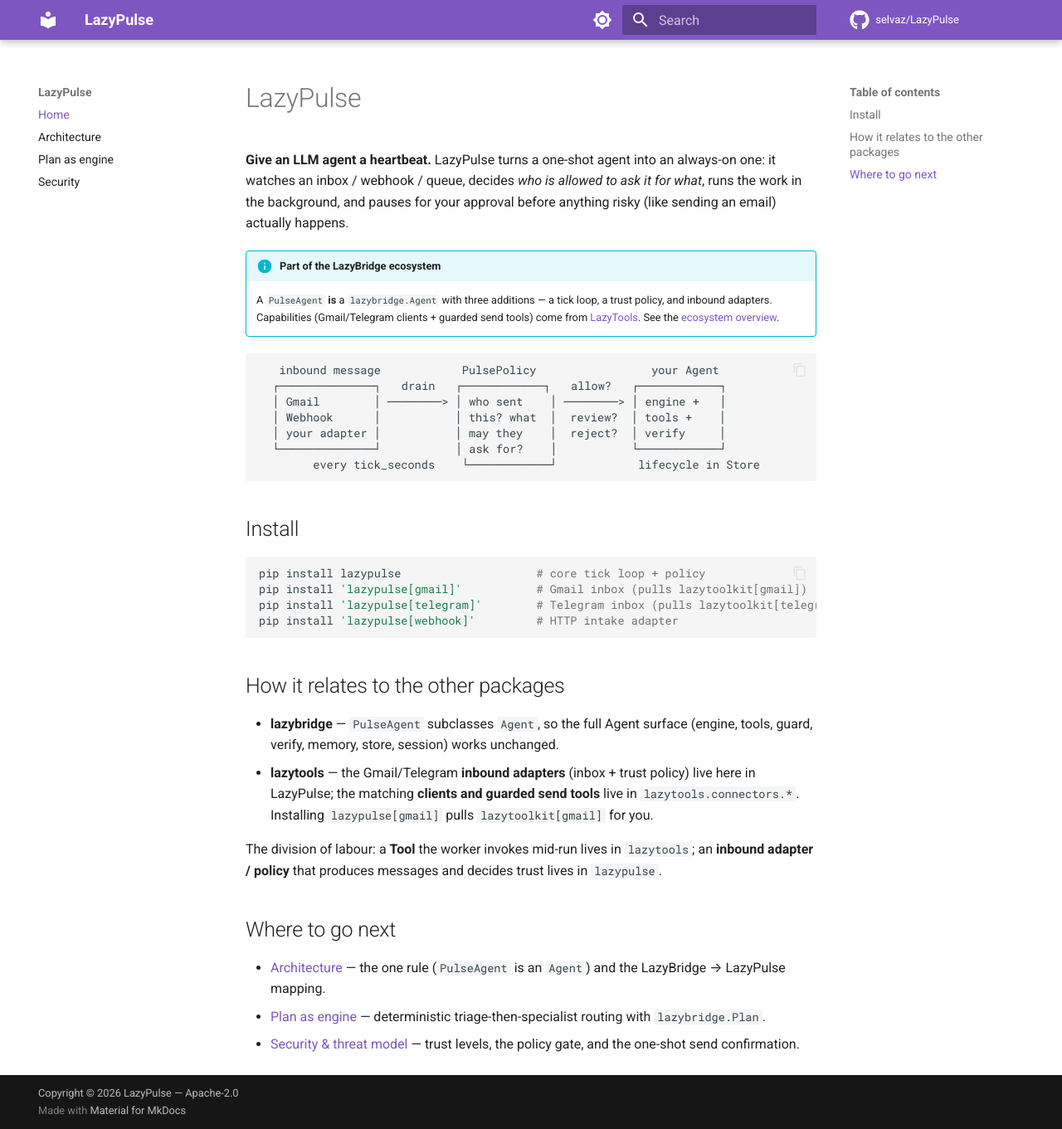
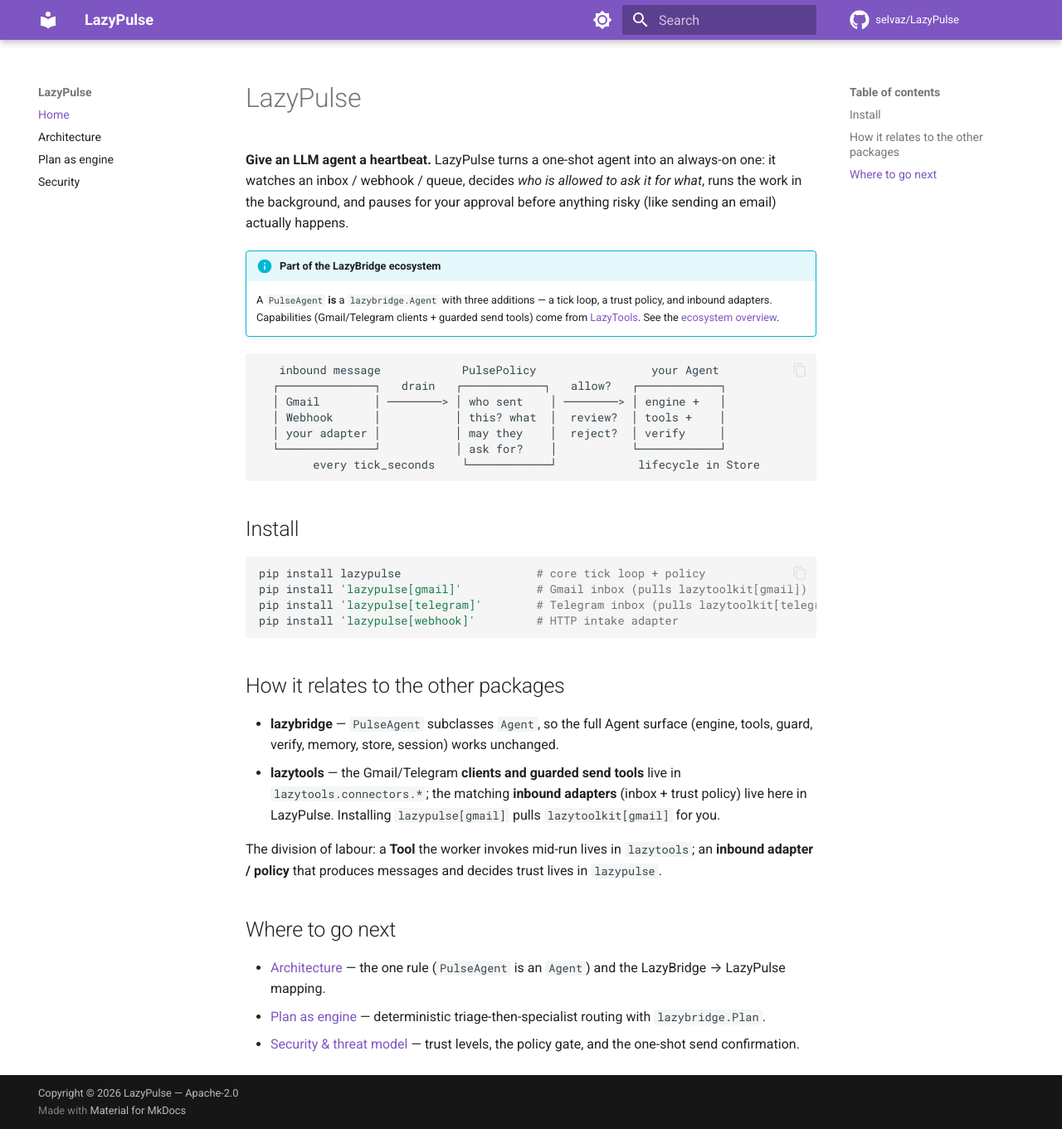
Before and after one commit to selvaz/LazyPulse, an MkDocs documentation site: the page built from docs/index.md, in a window 1280 px wide and 1361 px high. Shown: the whole window at 83% size. Built offline with MkDocs 1.6.1 and Material for MkDocs 9.7.7, drawn with Linux system fonts in a browser that asks for light colours; comment, search, counter and statistics services are not loaded.

```diff
--- a/docs/index.md
+++ b/docs/index.md
@@ -35,9 +35,9 @@ pip install 'lazypulse[webhook]'         # HTTP intake adapter
 
 - **lazybridge** — `PulseAgent` subclasses `Agent`, so the full Agent surface
   (engine, tools, guard, verify, memory, store, session) works unchanged.
-- **lazytools** — the Gmail/Telegram **inbound adapters** (inbox + trust policy)
-  live here in LazyPulse; the matching **clients and guarded send tools** live
-  in `lazytools.connectors.*`. Installing `lazypulse[gmail]` pulls
+- **lazytools** — the Gmail/Telegram **clients and guarded send tools** live in
+  `lazytools.connectors.*`; the matching **inbound adapters** (inbox + trust
+  policy) live here in LazyPulse. Installing `lazypulse[gmail]` pulls
   `lazytoolkit[gmail]` for you.
 
 The division of labour: a **Tool** the worker invokes mid-run lives in
```
